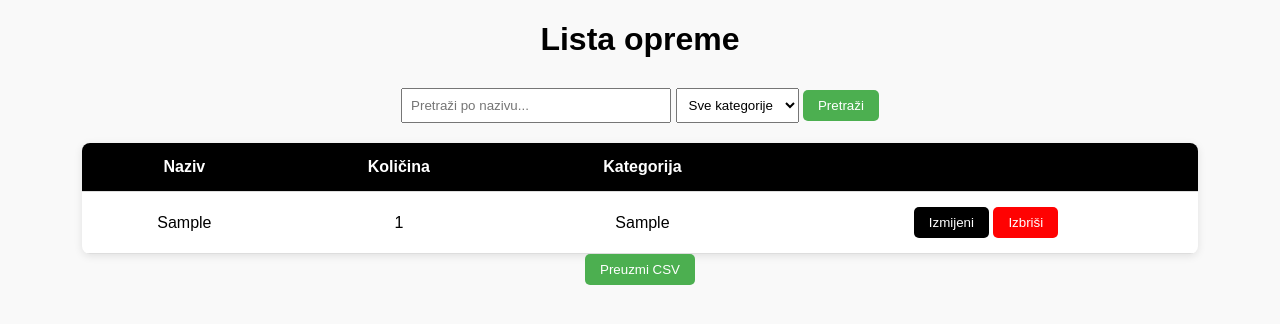
After one commit to ensarcehajic/RentALab, a Flask app: page /browse in a window 1280 px wide. The commit adds this page. Shown: the top 324 px of the page. Run offline with Flask 3, Linux system fonts and the light colour scheme; the visitor is signed in with stand-in values (Sample User, id 1); tables that the repository leaves empty hold one stand-in row (values such as "Sample post").

Commit message:
Zavrsene osnovne funkcionalnosti za browse, pripremiti za merge bit ce dosta konflikta sa dodavanjem opreme

```diff
--- a/App/__init__.py
+++ b/App/__init__.py
@@ -42,6 +42,5 @@ def add_users(users):
                 role=user['role']
             )
             db.session.add(new_user)
-
     db.session.commit()
     print("Users successfully added (if they didn't already exist).")
--- a/App/models/database.py
+++ b/App/models/database.py
@@ -14,3 +14,4 @@ class Oprema(db.Model):
     id = db.Column(db.Integer, primary_key=True)
     naziv = db.Column(db.String(100), nullable=False)
     kolicina = db.Column(db.Integer, nullable=False)
+    kategorija = db.Column(db.String(50), nullable=False)
--- a/App/routes/equipment.py
+++ b/App/routes/equipment.py
@@ -1,10 +1,13 @@
 from App.models.database import db, Oprema
-from flask import Blueprint,Flask, render_template, render_template_string, request, redirect, url_for
+from flask import Blueprint,Flask, render_template, render_template_string, request, redirect, url_for,session,make_response
 from flask_sqlalchemy import SQLAlchemy
 from flask_wtf import FlaskForm
 from wtforms import StringField, IntegerField, SubmitField
-from wtforms.validators import DataRequired, NumberRange
+from wtforms.validators import DataRequired, NumberRange,InputRequired
+from sqlalchemy import func
 import os
+import csv
+from io import StringIO
 
 template_dir = os.path.abspath(os.path.join(os.path.dirname(__file__), '..', 'templates'))
 static_dir = os.path.abspath(os.path.join(os.path.dirname(__file__), '..', 'static'))
@@ -13,15 +16,71 @@ equipment_bp = Blueprint('equipment_bp', __name__, template_folder=template_dir,
 
 class OpremaForm(FlaskForm):
     naziv = StringField("Naziv opreme", validators=[DataRequired()])
-    kolicina = IntegerField("Kolicina", validators=[DataRequired(), NumberRange(min=1)])
+    kolicina = IntegerField("Kolicina", validators=[InputRequired(), NumberRange(min=0)])
+    kategorija = StringField("Kategorija", validators=[DataRequired()])
     submit = SubmitField("Dodaj opremu")
+
+@equipment_bp.route('/download-csv')
+def download_csv():
+    if session.get('role') not in ['admin', 'laborant']:
+        return redirect(url_for('login_bp.dashboard'))
+
+    oprema = Oprema.query.all()
+
+    si = StringIO()
+    writer = csv.writer(si)
+    writer.writerow(['Naziv', 'Količina', 'Kategorija'])
+    for item in oprema:
+        writer.writerow([item.naziv, item.kolicina, item.kategorija])
+
+    response = make_response(si.getvalue())
+    response.headers['Content-Disposition'] = 'attachment; filename=oprema.csv'
+    response.headers['Content-type'] = 'text/csv'
+    return response
+
+@equipment_bp.route('/browse')
+def pregledaj_opremu():
+    if 'user' not in session:
+        return redirect(url_for('login_bp.login'))
+
+    kategorije = [k[0] for k in db.session.query(Oprema.kategorija).distinct().all()]
+    odabrana_kategorija = request.args.get('kategorija')
+    search = request.args.get('search', '').strip().lower()
+
+    query = Oprema.query
+
+    if odabrana_kategorija:
+        query = query.filter_by(kategorija=odabrana_kategorija)
+
+    if search:
+        query = query.filter(func.lower(Oprema.naziv).like(f'%{search}%'))
+
+    sva_oprema = query.all()
+    role = session.get('role')
+
+    return render_template(
+        'browse_equipment.html',
+        sva_oprema=sva_oprema,
+        role=role,
+        kategorije=kategorije,
+        odabrana_kategorija=odabrana_kategorija,
+        search=search
+    )
 
 @equipment_bp.route("/dodaj", methods=['GET', 'POST'])
 def dodaj_opremu():
+    if 'user' not in session:
+        return redirect(url_for('login_bp.login'))
+    if (session.get('role') not in ['admin','laborant']):
+        return redirect(url_for('login_bp.dashboard'))
     form = OpremaForm()
     if form.validate_on_submit():
-        novi_unos = Oprema(naziv=form.naziv.data, kolicina=form.kolicina.data)
-        db.session.add(novi_unos)
+        postojeca_oprema = Oprema.query.filter(func.lower(Oprema.naziv) == form.naziv.data.lower()).first()
+        if postojeca_oprema:
+            postojeca_oprema.kolicina += form.kolicina.data
+        else:
+            novi_unos = Oprema(naziv=form.naziv.data, kolicina=form.kolicina.data, kategorija=form.kategorija.data)
+            db.session.add(novi_unos)
         db.session.commit()
         return redirect(url_for('login_bp.dashboard'))
     return render_template("dodavanje_opreme.html", form=form)
--- a/App/routes/login.py
+++ b/App/routes/login.py
@@ -17,6 +17,8 @@ class LoginForm(FlaskForm):
 
 @login_bp.route('/login', methods=['GET', 'POST'])
 def login():
+    if (session.get('user')):
+        return redirect(url_for('login_bp.logout'))
     form = LoginForm()
     if form.validate_on_submit():
         username = form.username.data
--- /dev/null
+++ b/App/templates/browse_equipment.html
@@ -0,0 +1,138 @@
+<!DOCTYPE html>
+<html lang="bs">
+<head>
+    <meta charset="UTF-8">
+    <title>Gledaj opremu</title>
+    <style>
+        body {
+            font-family: Arial, sans-serif;
+            margin: 20px;
+            background-color: #f9f9f9;
+        }
+        h1 {
+            text-align: center;
+            margin-bottom: 30px;
+        }
+        table {
+            width: 90%;
+            margin: auto;
+            border-collapse: collapse;
+            background-color: white;
+            box-shadow: 0 2px 8px rgba(0,0,0,0.1);
+            border-radius: 8px;
+            overflow: hidden;
+        }
+        th, td {
+            padding: 15px;
+            text-align: center;
+            border-bottom: 1px solid #ddd;
+        }
+        th {
+            background-color: #000000;
+            color: white;
+        }
+        tr:hover {
+            background-color: #f1f1f1;
+        }
+        .nedostupno {
+            background-color: #e0e0e0;
+            color: #888;
+        }
+        .iznajmi-dugme {
+            background-color: #4CAF50;
+            color: white;
+            border: none;
+            padding: 8px 15px;
+            border-radius: 5px;
+            cursor: pointer;
+            transition: background-color 0.3s;
+        }
+        .izmijeni {
+            background-color: #000000;
+            color: white;
+            border: none;
+            padding: 8px 15px;
+            border-radius: 5px;
+            cursor: pointer;
+            transition: background-color 0.3s;
+        }
+        .izbrisi {
+            background-color: #ff0202;
+            color: white;
+            border: none;
+            padding: 8px 15px;
+            border-radius: 5px;
+            cursor: pointer;
+            transition: background-color 0.3s;
+        }
+        .iznajmi-dugme:hover {
+            background-color: #45a049;
+        }
+        .onemoguceno-dugme {
+            background-color: #999;
+            color: white;
+            border: none;
+            padding: 8px 15px;
+            border-radius: 5px;
+            cursor: not-allowed;
+        }
+    </style>
+</head>
+<body>
+
+    <h1>Lista opreme</h1>
+    <form method="get" action="{{ url_for('equipment_bp.pregledaj_opremu') }}" style="text-align:center; margin-bottom: 20px;">
+        <input type="text" name="search" placeholder="Pretraži po nazivu..." value="{{ search }}" style="padding: 8px; width: 250px;">
+
+        <select name="kategorija" onchange="this.form.submit()" style="padding: 8px;">
+            <option value="">Sve kategorije</option>
+            {% for kat in kategorije %}
+                <option value="{{ kat }}" {% if kat == odabrana_kategorija %}selected{% endif %}>{{ kat }}</option>
+            {% endfor %}
+        </select>
+
+        <button type="submit" class="iznajmi-dugme">Pretraži</button>
+    </form>
+
+    <table>
+        <thead>
+            <tr>
+                <th>Naziv</th>
+                <th>Količina</th>
+                <th>Kategorija</th>
+                <th></th>
+            </tr>
+        </thead>
+        <tbody>
+            {% for item in sva_oprema %}
+            <tr class="{% if item.kolicina == 0 %}nedostupno{% endif %}">
+                <td>{{ item.naziv }}</td>
+                <td>{{ item.kolicina }}</td>
+                <td>{{ item.kategorija }}</td>
+                <td>
+                    {% if role in ['admin','laborat']%}
+                        <button class="izmijeni" type="submit">Izmijeni</button>
+                        <button class="izbrisi" type="submit">Izbriši</button>
+                    {% else %}
+                        {% if item.kolicina > 0 %}
+                                <button class="iznajmi-dugme" type="submit">Iznajmi</button>
+                        {% else %}
+                            <button class="onemoguceno-dugme" disabled>Nije dostupno</button>
+                        {% endif %}
+                    {% endif %}
+                </td>
+            </tr>
+            {% endfor %}
+        </tbody>
+    </table>
+
+    {% if role in ['admin', 'laborant'] %}
+    <div style="text-align: center; margin-bottom: 20px;">
+        <a href="{{ url_for('equipment_bp.download_csv') }}">
+            <button class="iznajmi-dugme">Preuzmi CSV</button>
+        </a>
+    </div>
+{% endif %}
+
+</body>
+</html>
--- a/App/templates/dashboard.html
+++ b/App/templates/dashboard.html
@@ -8,6 +8,7 @@
         {%if role == 'admin' or role == 'laborant'%}
             <a href="{{url_for('equipment_bp.dodaj_opremu')}}"><button>Dodaj opremu</button></a> <br>
         {% endif %}
+        <a href="{{url_for('equipment_bp.pregledaj_opremu')}}"><button>Pretraži opremu</button></a><br>
         <a href="{{url_for('login_bp.logout')}}"><button>Log out</button></a>
     </body>
 </html>
--- a/App/templates/dodavanje_opreme.html
+++ b/App/templates/dodavanje_opreme.html
@@ -8,6 +8,7 @@
             {{ form.hidden_tag() }}
             <p>{{ form.naziv.label }}{{ form.naziv(size=30) }}</p>
             <p>{{ form.kolicina.label }}{{ form.kolicina() }}</p>
+            <p>{{ form.kategorija.label }}{{ form.kategorija() }}</p>
             <p>{{ form.submit() }}</p>
         </form>
     </body>
```
